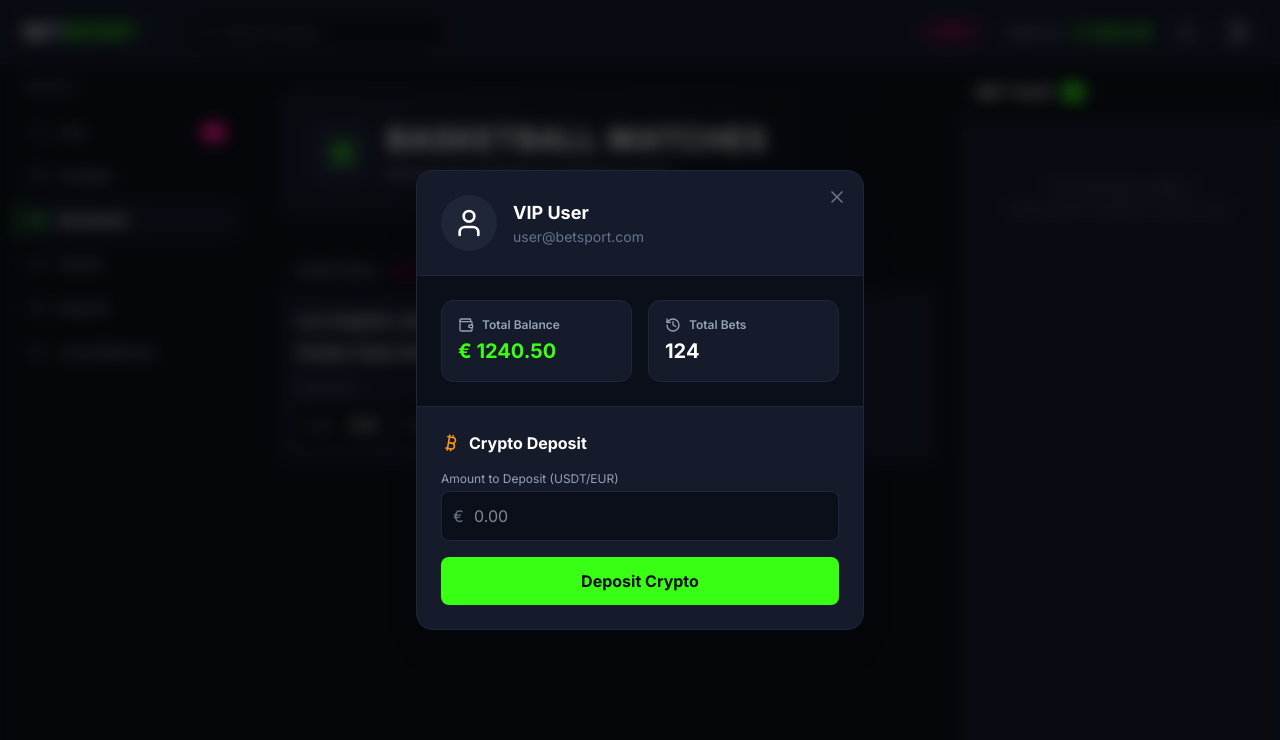
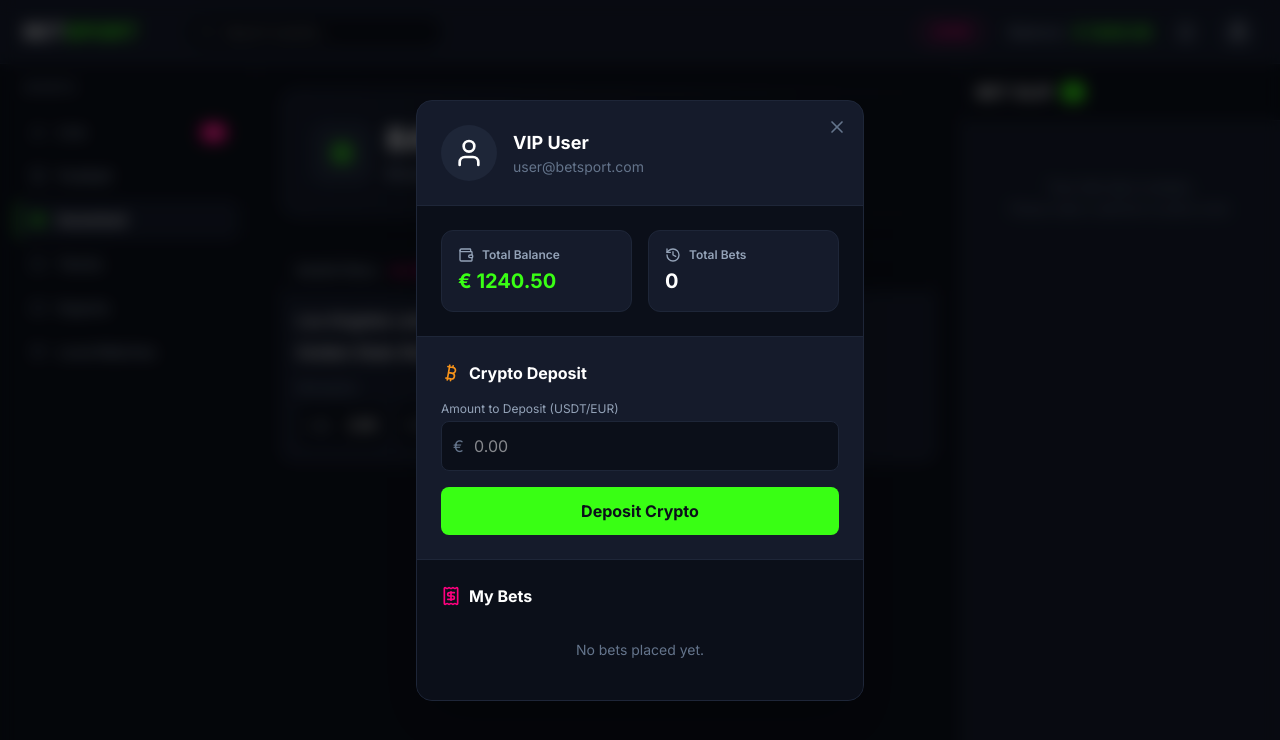
Before and after one commit to TrillionaireViier/sportbetting_clone, a Next.js app: page /sports/basketball in a window 1280 px wide. Both pictures are taken after a click on the button 1238 px from the left and 31 px from the top of the page. Shown: the top 740 px of the page. Built offline with nearby package versions, Linux system fonts and the light colour scheme.

Commit message:
Add functional betting flow and Bet History

```diff
--- a/src/components/BetSlip.tsx
+++ b/src/components/BetSlip.tsx
@@ -4,10 +4,36 @@ import React, { useState } from "react";
 import { useBetSlip } from "@/context/BetSlipContext";
 import { X, Trash2 } from "lucide-react";
 import { motion, AnimatePresence } from "framer-motion";
+import { useData } from "@/context/DataContext";
 
 export default function BetSlip() {
   const { selectedBets, removeBet, clearBets, totalOdds } = useBetSlip();
+  const { placeBet, balance } = useData();
   const [stake, setStake] = useState<number | "">("");
+  const [error, setError] = useState("");
+  const [success, setSuccess] = useState(false);
+
+  const handlePlaceBet = () => {
+    if (!stake || stake <= 0) {
+      setError("Please enter a valid stake");
+      return;
+    }
+    if (stake > balance) {
+      setError("Insufficient balance");
+      return;
+    }
+
+    const success = placeBet(stake, totalOdds, selectedBets);
+    if (success) {
+      setSuccess(true);
+      setError("");
+      setTimeout(() => {
+        setSuccess(false);
+        clearBets();
+        setStake("");
+      }, 2000);
+    }
+  };
 
   const potentialWin = typeof stake === "number" ? (stake * totalOdds).toFixed(2) : "0.00";
 
@@ -90,8 +116,25 @@ export default function BetSlip() {
             <span className="text-[#39ff14] font-bold text-lg">€ {potentialWin}</span>
           </div>
 
-          <button className="w-full bg-[#39ff14] hover:bg-[#32e011] text-[#0b0f19] font-bold py-3 rounded-lg uppercase tracking-wide transition-colors transform hover:scale-[1.02] active:scale-95 shadow-[0_0_15px_rgba(57,255,20,0.3)]">
-            Place Bet
+          <AnimatePresence>
+            {error && (
+              <motion.div initial={{ opacity: 0, y: -5 }} animate={{ opacity: 1, y: 0 }} exit={{ opacity: 0 }} className="text-[#ff007f] text-xs font-bold mb-3 text-center">
+                {error}
+              </motion.div>
+            )}
+            {success && (
+              <motion.div initial={{ opacity: 0, y: -5 }} animate={{ opacity: 1, y: 0 }} exit={{ opacity: 0 }} className="text-[#39ff14] text-xs font-bold mb-3 text-center">
+                Bet Placed Successfully!
+              </motion.div>
+            )}
+          </AnimatePresence>
+
+          <button
+            onClick={handlePlaceBet}
+            disabled={success}
+            className="w-full bg-[#39ff14] hover:bg-[#32e011] text-[#0b0f19] font-bold py-3 rounded-lg uppercase tracking-wide transition-colors transform hover:scale-[1.02] active:scale-95 shadow-[0_0_15px_rgba(57,255,20,0.3)] disabled:opacity-50"
+          >
+            {success ? "Success!" : "Place Bet"}
           </button>
         </div>
       )}
--- a/src/components/ProfileModal.tsx
+++ b/src/components/ProfileModal.tsx
@@ -2,7 +2,7 @@
 
 import React, { useState } from "react";
 import { motion, AnimatePresence } from "framer-motion";
-import { X, Bitcoin, User, History, Wallet } from "lucide-react";
+import { X, Bitcoin, User, History, Wallet, Receipt } from "lucide-react";
 import { useData } from "@/context/DataContext";
 
 interface ProfileModalProps {
@@ -11,7 +11,7 @@ interface ProfileModalProps {
 }
 
 export default function ProfileModal({ isOpen, onClose }: ProfileModalProps) {
-  const { balance, depositFunds } = useData();
+  const { balance, depositFunds, betHistory } = useData();
   const [depositAmount, setDepositAmount] = useState<string>("");
   const [showSuccess, setShowSuccess] = useState(false);
 
@@ -42,7 +42,7 @@ export default function ProfileModal({ isOpen, onClose }: ProfileModalProps) {
               animate={{ scale: 1, opacity: 1, y: 0 }}
               exit={{ scale: 0.9, opacity: 0, y: 20 }}
               onClick={(e) => e.stopPropagation()}
-              className="bg-[#151b2b] border border-[#1e2638] rounded-2xl w-full max-w-md overflow-hidden shadow-2xl relative"
+              className="bg-[#151b2b] border border-[#1e2638] rounded-2xl w-full max-w-md max-h-[90vh] overflow-y-auto shadow-2xl relative custom-scrollbar"
             >
               <button
                 onClick={onClose}
@@ -76,7 +76,7 @@ export default function ProfileModal({ isOpen, onClose }: ProfileModalProps) {
                     <History className="w-4 h-4" />
                     <span className="text-xs font-semibold">Total Bets</span>
                   </div>
-                  <p className="text-xl font-bold text-white">124</p>
+                  <p className="text-xl font-bold text-white">{betHistory.length}</p>
                 </div>
               </div>
 
@@ -116,7 +116,7 @@ export default function ProfileModal({ isOpen, onClose }: ProfileModalProps) {
                         initial={{ opacity: 0, height: 0 }}
                         animate={{ opacity: 1, height: "auto" }}
                         exit={{ opacity: 0, height: 0 }}
-                        className="text-[#39ff14] text-sm text-center font-bold"
+                        className="text-[#39ff14] text-sm text-center font-bold mt-2"
                       >
                         Deposit successful!
                       </motion.div>
@@ -124,6 +124,54 @@ export default function ProfileModal({ isOpen, onClose }: ProfileModalProps) {
                   </AnimatePresence>
                 </form>
               </div>
+
+              {/* My Bets History Section */}
+              <div className="p-6 border-t border-[#1e2638] bg-[#0b0f19]">
+                <h4 className="font-bold text-white mb-4 flex items-center gap-2">
+                  <Receipt className="w-5 h-5 text-[#ff007f]" />
+                  My Bets
+                </h4>
+                <div className="space-y-4">
+                  {betHistory.length === 0 ? (
+                    <p className="text-[#64748b] text-sm text-center py-4">No bets placed yet.</p>
+                  ) : (
+                    betHistory.map((bet) => (
+                      <div key={bet.id} className="bg-[#151b2b] rounded-xl border border-[#1e2638] p-4">
+                        <div className="flex justify-between items-center mb-3 border-b border-[#1e2638] pb-3">
+                          <span className="text-xs text-[#64748b]">{bet.date}</span>
+                          <span className="text-xs font-bold text-white bg-[#1e2638] px-2 py-1 rounded">
+                            {bet.selections.length > 1 ? "Accumulator" : "Single"}
+                          </span>
+                        </div>
+
+                        <div className="space-y-3 mb-4">
+                          {bet.selections.map((sel, idx) => (
+                            <div key={idx} className="flex justify-between items-start text-sm">
+                              <div>
+                                <p className="text-white font-medium">{sel.matchName}</p>
+                                <p className="text-xs text-[#94a3b8]">{sel.marketName} - {sel.oddsName}</p>
+                              </div>
+                              <span className="text-[#39ff14] font-bold">{sel.oddsValue.toFixed(2)}</span>
+                            </div>
+                          ))}
+                        </div>
+
+                        <div className="bg-[#0b0f19] rounded-lg p-3 flex justify-between items-center">
+                          <div>
+                            <p className="text-xs text-[#64748b]">Total Stake</p>
+                            <p className="text-sm font-bold text-white">€ {bet.stake.toFixed(2)}</p>
+                          </div>
+                          <div className="text-right">
+                            <p className="text-xs text-[#64748b]">Potential Win</p>
+                            <p className="text-sm font-bold text-[#39ff14]">€ {bet.potentialWin.toFixed(2)}</p>
+                          </div>
+                        </div>
+                      </div>
+                    ))
+                  )}
+                </div>
+              </div>
+
             </motion.div>
           </motion.div>
         </>
--- a/src/context/DataContext.tsx
+++ b/src/context/DataContext.tsx
@@ -7,6 +7,15 @@ export interface Notification {
   id: string;
   message: string;
   time: string;
+}
+
+export interface BetRecord {
+  id: string;
+  date: string;
+  stake: number;
+  totalOdds: number;
+  potentialWin: number;
+  selections: { matchName: string; marketName: string; oddsName: string; oddsValue: number }[];
 }
 
 interface DataContextProps {
@@ -19,6 +28,8 @@ interface DataContextProps {
   clearNotifications: () => void;
   balance: number;
   depositFunds: (amount: number) => void;
+  betHistory: BetRecord[];
+  placeBet: (stake: number, totalOdds: number, selections: BetRecord["selections"]) => boolean;
 }
 
 const DataContext = createContext<DataContextProps | undefined>(undefined);
@@ -27,9 +38,26 @@ export const DataProvider = ({ children }: { children: ReactNode }) => {
   const [matches, setMatches] = useState<Match[]>(mockMatches);
   const [notifications, setNotifications] = useState<Notification[]>([]);
   const [balance, setBalance] = useState<number>(1240.50);
+  const [betHistory, setBetHistory] = useState<BetRecord[]>([]);
 
   const depositFunds = (amount: number) => {
     setBalance(prev => prev + amount);
+  };
+
+  const placeBet = (stake: number, totalOdds: number, selections: BetRecord["selections"]): boolean => {
+    if (balance < stake) return false;
+
+    setBalance(prev => prev - stake);
+    const newBet: BetRecord = {
+      id: Date.now().toString(),
+      date: new Date().toLocaleString(),
+      stake,
+      totalOdds,
+      potentialWin: stake * totalOdds,
+      selections
+    };
+    setBetHistory(prev => [newBet, ...prev]);
+    return true;
   };
 
   const addNotification = (message: string) => {
@@ -87,7 +115,9 @@ export const DataProvider = ({ children }: { children: ReactNode }) => {
       addNotification,
       clearNotifications,
       balance,
-      depositFunds
+      depositFunds,
+      betHistory,
+      placeBet
     }}>
       {children}
     </DataContext.Provider>
```
